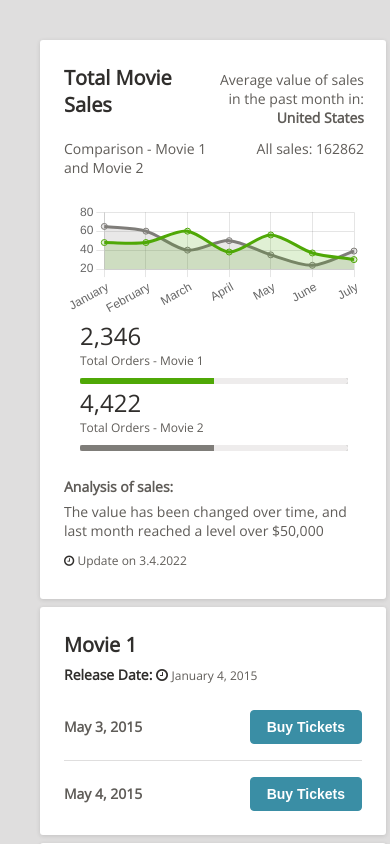
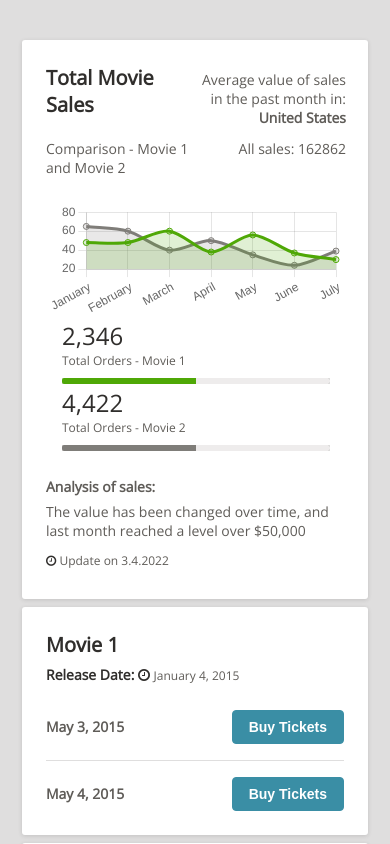
Before and after one commit to Umayarz18/ui-exercise, a React (Create React App) app: page / in a window 390 px wide. Built offline with nearby package versions, Linux system fonts and the light colour scheme.

Commit message:
fix(ui responsiveness): Add support for other device sizes
Refactored and introduced more media queries to account for more devices

```diff
--- a/src/components/Card/card.scss
+++ b/src/components/Card/card.scss
@@ -25,6 +25,7 @@
 	&--xl {
 		height: max-content;
 		width: -webkit-fill-available;
+		max-width: 808px;
 	}
 	&__list {
 		padding-top: 20px;
--- a/src/styles/foundations/containers.scss
+++ b/src/styles/foundations/containers.scss
@@ -1,9 +1,4 @@
-.grid {
-	display: grid;
-	place-content: center;
-	height: inherit;
-	width: inherit;
-}
+@use "breakpoints" as *;
 
 .app-wrapper {
 	grid-gap: 8px;
@@ -43,15 +38,28 @@
 	.movie-card {
 		/**For Large Devices */
 		min-width: 352px;
-		@media (max-width: 599px) {
+		@media (max-width: getBreakpoint(sm, max)) {
 			grid-column: 2 / span 1;
 			min-width: 298px;
 			min-height: 180px;
 			margin: auto;
 		}
 	}
-	@media (max-width: 599px) {
+
+	@media (max-width: getBreakpoint(sm, max)) and (orientation: portrait) {
 		grid-template-columns: 1fr;
 		grid-gap: 8px 0px;
 	}
+
+	@media (max-width: getBreakpoint(md, max)) and (orientation: landscape) {
+		display: flex;
+		flex-direction: column;
+		align-items: stretch;
+	}
+
+	@media (min-width: getBreakpoint(md, min)) and (orientation: portrait) {
+		display: flex;
+		flex-direction: column;
+		align-items: stretch;
+	}
 }
--- a/src/styles/index.scss
+++ b/src/styles/index.scss
@@ -33,8 +33,8 @@ main {
 	margin: auto;
 
 	@media (max-width: getBreakpoint(sm, max)) {
-		justify-content: center;
-		align-content: start;
+		justify-content: center !important;
+		align-content: start !important;
 	}
 
 	@media (max-width: getBreakpoint(md, max)) and (orientation: portrait) {
@@ -46,5 +46,6 @@ main {
 		justify-content: space-evenly;
 		align-content: center;
 		overflow-x: hidden;
+		height: auto;
 	}
 }
```
